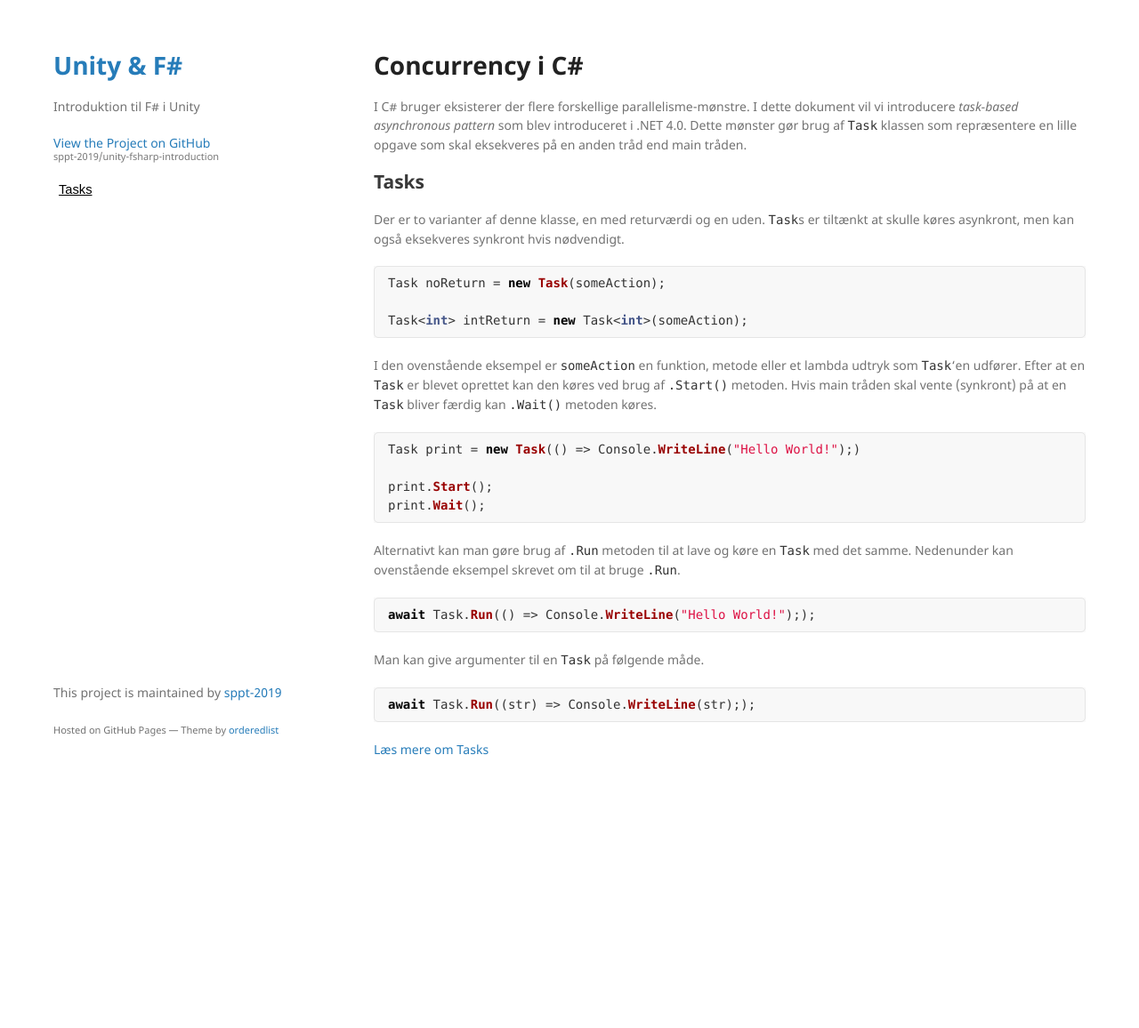
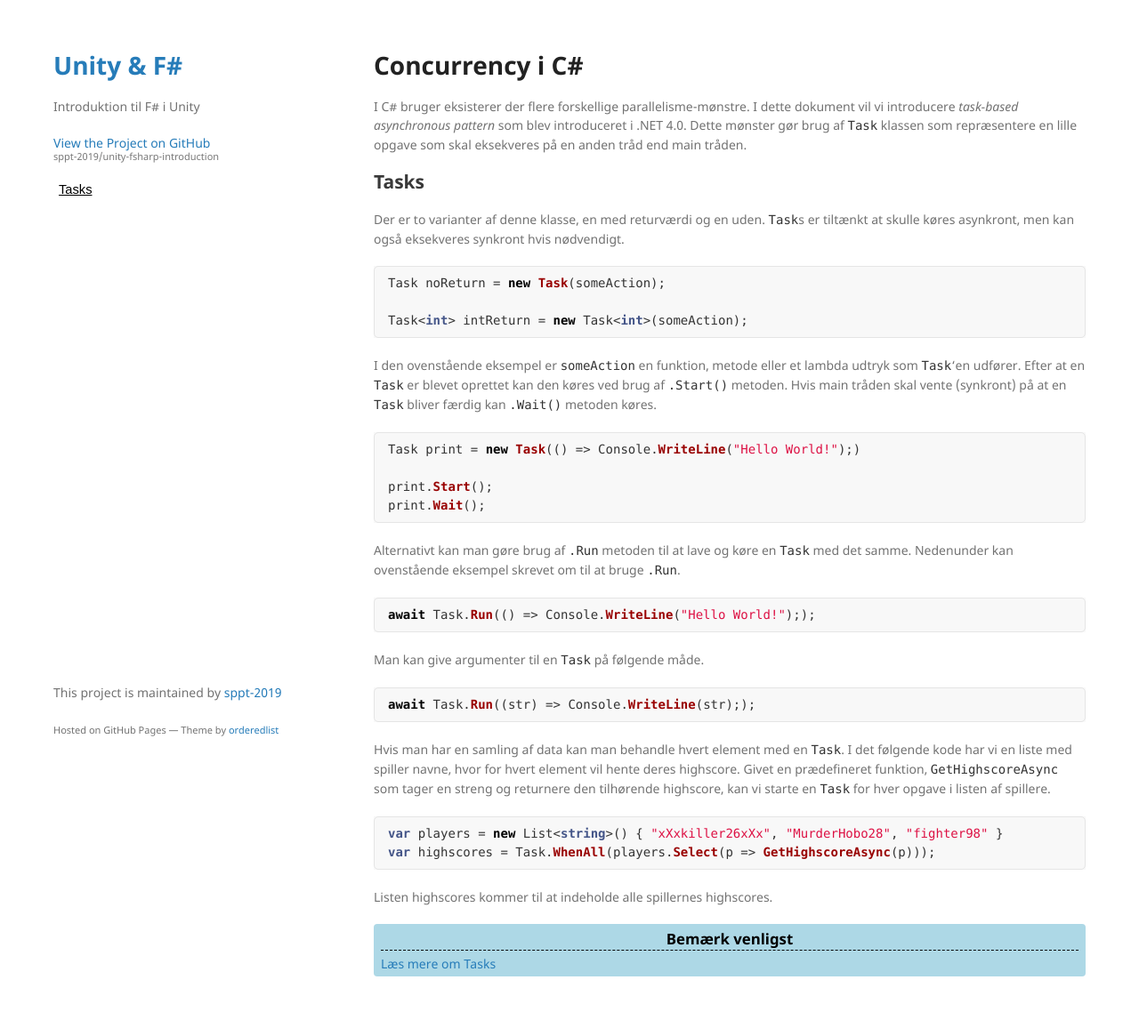
Before and after one commit to sppt-2019/unity-fsharp-introduction, a Jekyll site: the page built from csharp-concurrency.md, in a window 1280 px wide. Shown: the whole page at 89% size. Built offline with Jekyll 4.4.1, drawn with Linux system fonts in a browser that asks for light colours; our own code applies the rules of GitHub Pages for plain Markdown files; before the commit the page ends 903 px from its top, so only the background shows below that.

Commit message:
Add Task.WhenAll example Use correct name of note-box

````diff
--- a/csharp-concurrency.md
+++ b/csharp-concurrency.md
@@ -15,8 +15,6 @@ Task print = new Task(() => Console.WriteLine("Hello World!");)
 print.Start();
 print.Wait();
 ```
-
-
 Alternativt kan man gøre brug af `.Run` metoden til at lave og køre en `Task` med det samme. Nedenunder kan ovenstående eksempel skrevet om til at bruge `.Run`.
 ```csharp
 await Task.Run(() => Console.WriteLine("Hello World!"););
@@ -25,7 +23,13 @@ Man kan give argumenter til en `Task` på følgende måde.
 ```csharp
 await Task.Run((str) => Console.WriteLine(str););
 ```
+Hvis man har en samling af data kan man behandle hvert element med en `Task`. I det følgende kode har vi en liste med spiller navne, hvor for hvert element vil hente deres highscore. Givet en prædefineret funktion, `GetHighscoreAsync` som tager en streng og returnere den tilhørende highscore, kan vi starte en `Task` for hver opgave i listen af spillere.
+```csharp
+var players = new List<string>() { "xXxkiller26xXx", "MurderHobo28", "fighter98" }
+var highscores = Task.WhenAll(players.Select(p => GetHighscoreAsync(p)));
+```
+Listen highscores kommer til at indeholde alle spillernes highscores.
 
-<div class="note">
+<div class="note-box">
   <a href="https://docs.microsoft.com/en-us/dotnet/api/system.threading.tasks.task?view=netstandard-2.0">Læs mere om Tasks</a>
 </div>
````
